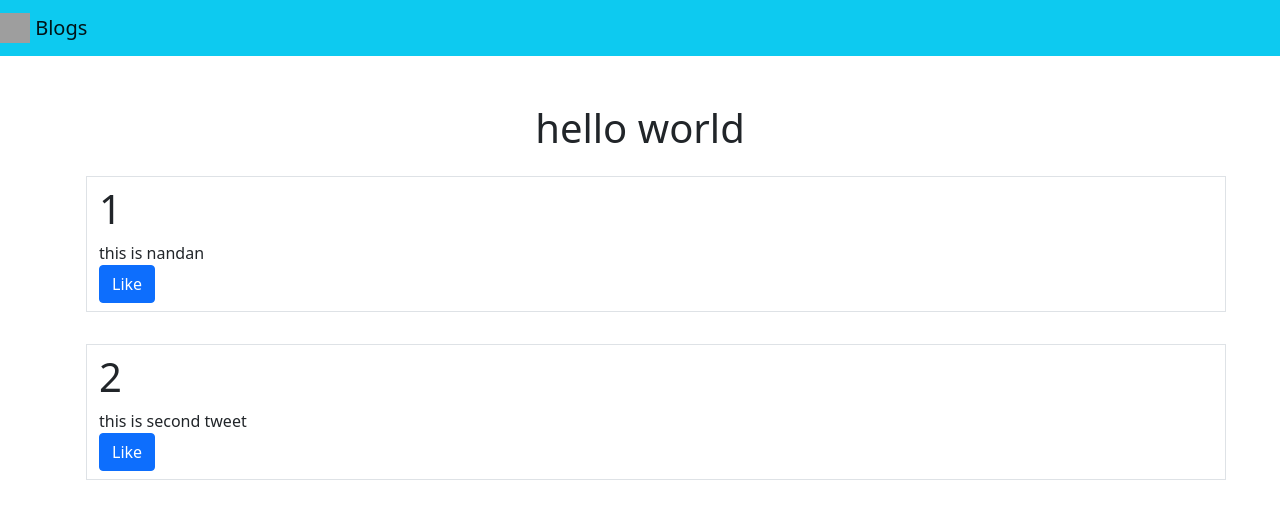
After one commit to 19bcs1060/blog_site, a Django app: page / in a window 1280 px wide. The commit adds this page. Shown: the top 519 px of the page. Run offline with Django 3.2, Linux system fonts and the light colour scheme; data comes from the database, SQL or seed files in the repository; both versions use the stored data as it was after the commit; grey boxes are pictures that could not be loaded.

Commit message:
'html-bootstrap'

```diff
--- a/blogsite/blogsite/settings.py
+++ b/blogsite/blogsite/settings.py
@@ -57,7 +57,7 @@ ROOT_URLCONF = 'blogsite.urls'
 TEMPLATES = [
     {
         'BACKEND': 'django.template.backends.django.DjangoTemplates',
-        'DIRS':  [os.path.join(BASE_DIR,'templates'),os.path.join(BASE_DIR,'reactapp/build')],
+        'DIRS':  [os.path.join(BASE_DIR,'templates'),],
         'APP_DIRS': True,
         'OPTIONS': {
             'context_processors': [
@@ -126,6 +126,3 @@ STATIC_URL = '/static/'
 # https://docs.djangoproject.com/en/3.2/ref/settings/#default-auto-field
 
 DEFAULT_AUTO_FIELD = 'django.db.models.BigAutoField'
-STATICFILES_DIRS=[
-    os.path.join(BASE_DIR,'reactapp/build/static'),
-]
--- a/blogsite/blogsite/urls.py
+++ b/blogsite/blogsite/urls.py
@@ -19,8 +19,7 @@ from django.views.generic import TemplateView
 from blog.views import BlogView,HomeView,List_blog_view
 urlpatterns = [
     path('admin/', admin.site.urls),
-    path('',TemplateView.as_view(template_name='index.html')),
-    path('home', HomeView),
+    path('', HomeView),
     path('blogs/<str:blog_id>', BlogView),
     path('blogs',List_blog_view),
 
--- a/blogsite/templates/base.html
+++ b/blogsite/templates/base.html
@@ -11,7 +11,7 @@
     <title>Hello, world!</title>
   </head>
   <body>
-
+     {% include 'components/navbar.html' %}
     {% block content %}
     {% endblock content %}
 
--- /dev/null
+++ b/blogsite/templates/components/navbar.html
@@ -0,0 +1,7 @@
+<!-- Image and text -->
+<nav class="navbar sticky-top navbar-light bg-info mb-5">
+    <a class="navbar-brand" href="#">
+      <img src="/docs/4.0/assets/brand/bootstrap-solid.svg" width="30" height="30" class="d-inline-block align-top" alt="">
+     Blogs
+    </a>
+  </nav>
--- a/blogsite/templates/pages/home.html
+++ b/blogsite/templates/pages/home.html
@@ -1,5 +1,42 @@
 {% extends 'base.html' %}
 
 {% block content %}
-<h1>hello world</h1>
+<div class='contanine'>
+    <div class='col text-center'>
+        <h1>hello world</h1>
+    </div>
+    <div id='blog'>Loading...</div>
+</div>
+
+
+<script>
+    const blogHtml =document.getElementById('blog');
+    function likeBttn(blog){
+        return "<button class ='btn btn-primary'>Like</button>"
+    }
+    function Blogreturn(blog){
+        return "<div class='container'><div class='row'><div class='py-2 m-3 border'><h1>"+ blog.id + "</h1>" +blog.content+ "<div class='btn-grp'>"+ likeBttn(blog)+"</div></div><div></div>";
+
+    }
+    const xhr= new XMLHttpRequest();
+    const method= 'GET';
+    const url= '/blogs';
+    const responseType= 'json';
+    xhr.responseType= responseType;
+    xhr.open(method, url);
+    xhr.onload = function(){
+        const serverResponse= xhr.response;
+        const listedItems= serverResponse.response; //make list of dictionary
+        var finalHtml="";
+        var i;
+        for(i=0;i<listedItems.length;i++){
+            console.log(listedItems[i])
+            var m=listedItems[i];
+            var temp= Blogreturn(m)
+            finalHtml+= temp;
+        }
+        blogHtml.innerHTML= finalHtml;
+    };
+    xhr.send();
+</script>
 {% endblock content %}
```
Also changed, not shown: blogsite/db.sqlite3, blogsite/templates/components/footer.html (added).
